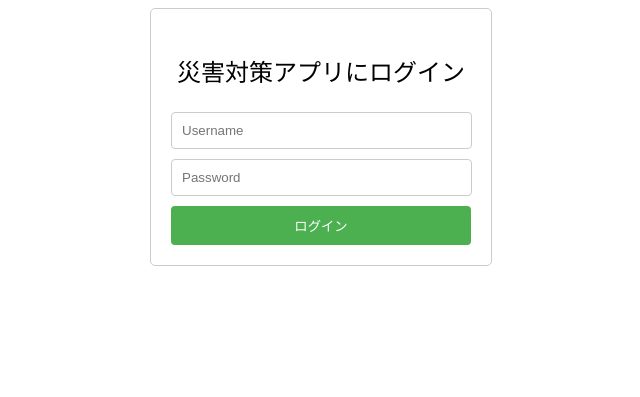
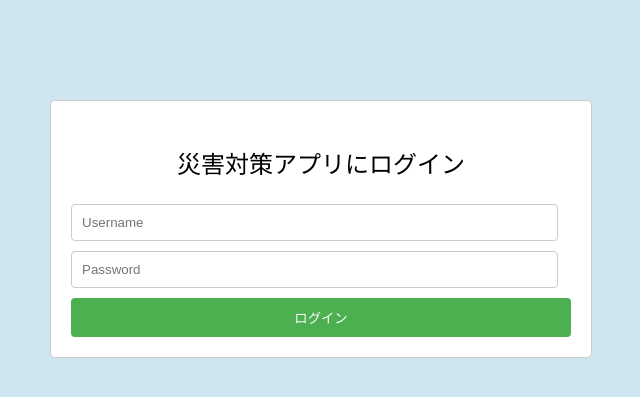
Before and after one commit to ibuki1124/labB, a PHP site: page /login.html in a window 1280 px wide. Shown: the top 397 px of the page, without its empty margins (319-959 px from the left). Run offline with PHP 8.4, Linux system fonts and the light colour scheme.

Commit message:
login-css2

```diff
--- a/login.css
+++ b/login.css
@@ -1,11 +1,15 @@
+ body{
+    background-color: #CFE5EF;
+ }
+
 .fsize{
     font-size: 24px;
     text-align: center;
   }
 
   .container {
-    width: 300px;
-    margin: 0 auto;
+    width: 500px;
+    margin: 100px auto;
     padding: 20px;
     background-color: #ffffff;
     border: 1px solid #ccc;
--- a/login.html
+++ b/login.html
@@ -6,6 +6,7 @@
   <meta name="viewport" content="width=device-width, initial-scale=1.0">
   <title>ログインページ</title>
 </head>
+<body>
 <div class="container">
     <form>
         <p class="fsize">災害対策アプリにログイン</p>
@@ -14,4 +15,5 @@
         <button type="button" onclick="location.href='login-success.html'">ログイン</button>
     </form>
 </div>
+</body>
 </html>
```
